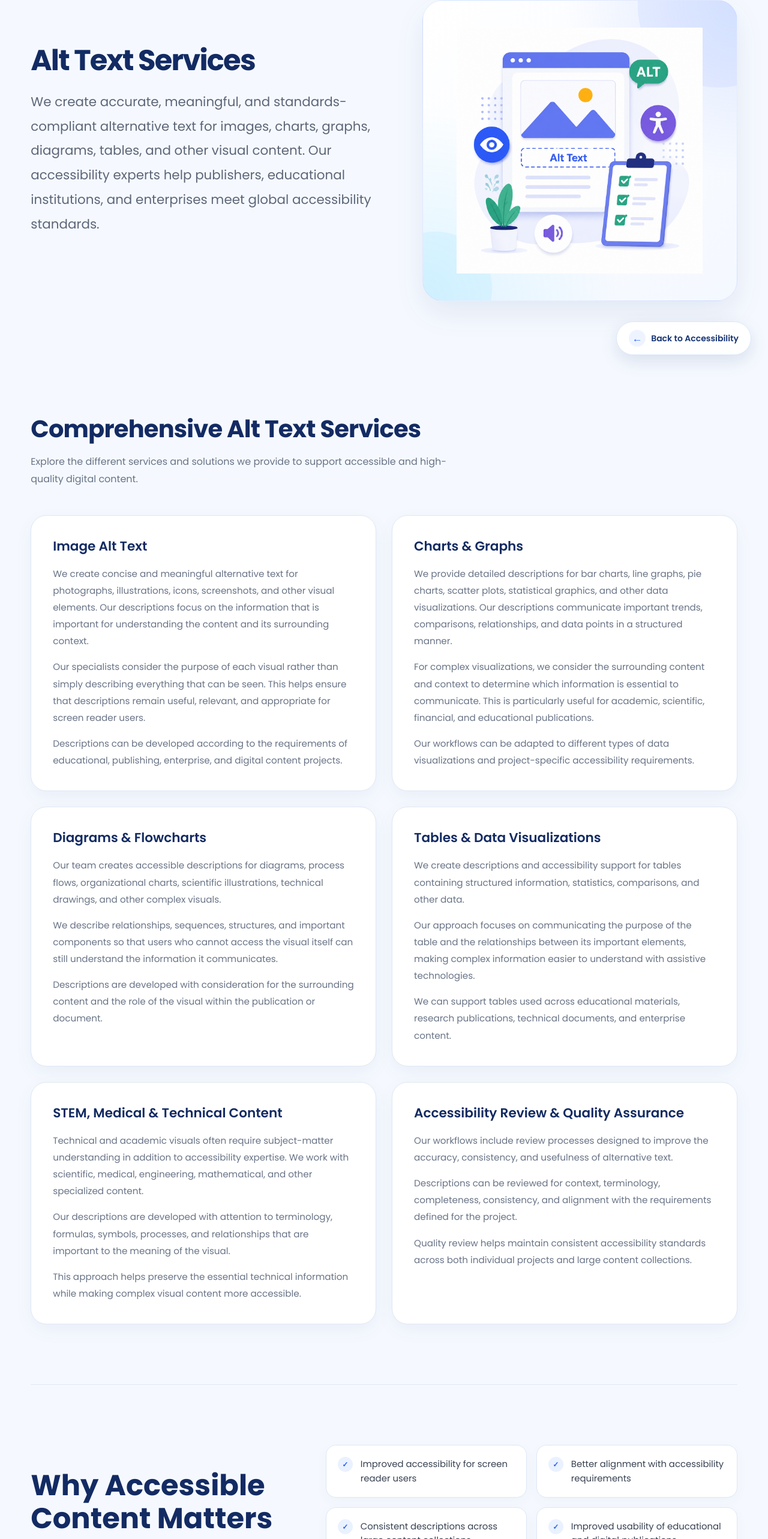
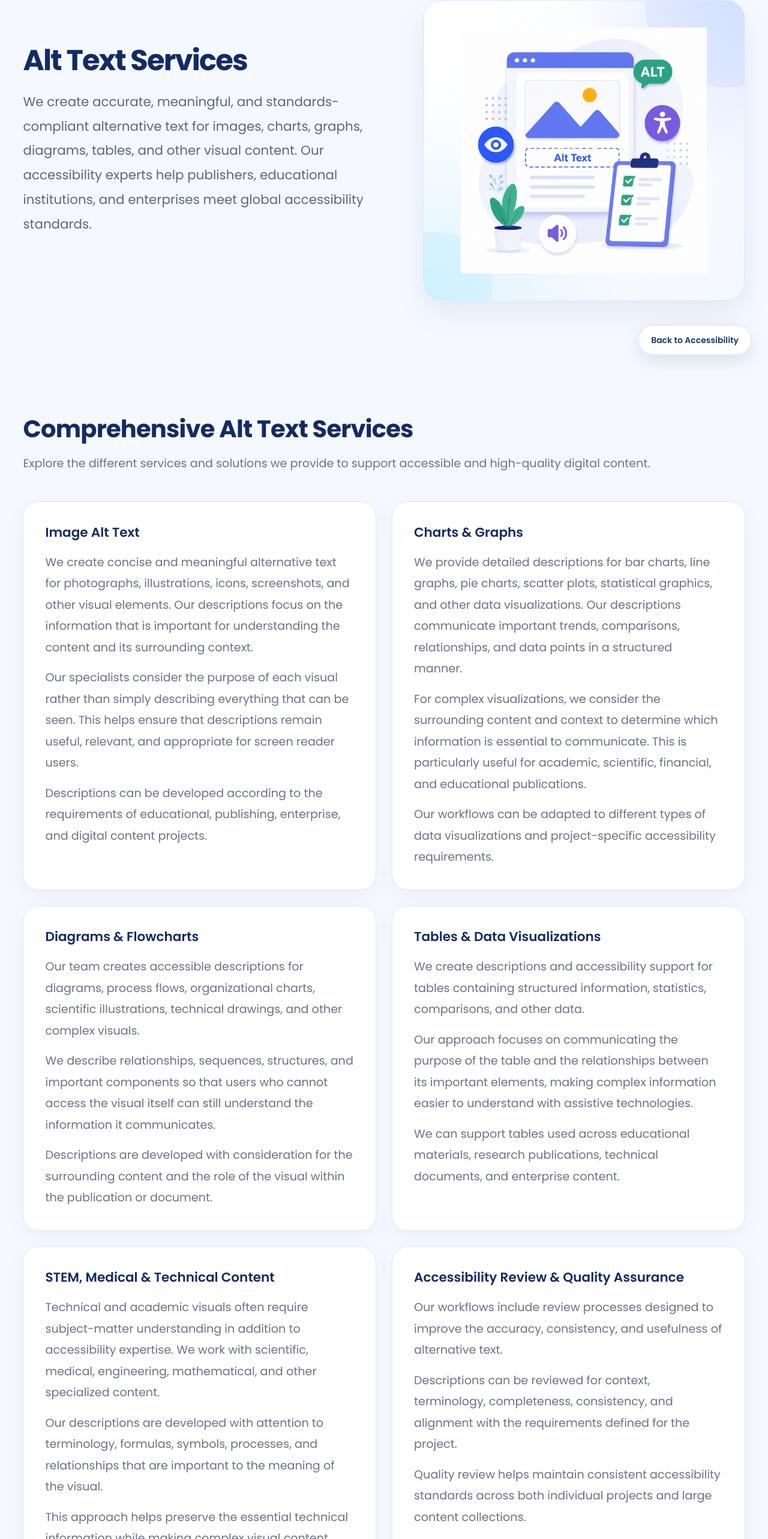
Before and after one commit to Anshikarwt08/Mirscon, a React (Vite) app: page /services/alt-text in a window 1280 px wide. Shown: the part 180-2746 px from the top of the page at 60% size. Built offline with nearby package versions, Linux system fonts and the light colour scheme.

Commit message:
Add pages in Accessibilities

```diff
--- a/src/components/Accessiblity/Hero/Hero.css
+++ b/src/components/Accessiblity/Hero/Hero.css
@@ -127,7 +127,7 @@
 
   color: #64748b;
 
-  font-size: 1.12rem;
+  font-size: 1.2rem;
 
   line-height: 1.8;
 
@@ -175,7 +175,7 @@
 
   font-family: "Poppins", sans-serif;
 
-  font-size: 1.0rem;
+  font-size: 1.07rem;
 
   font-weight: 600;
 
--- a/src/components/Accessiblity/Services/Services.jsx
+++ b/src/components/Accessiblity/Services/Services.jsx
@@ -3,8 +3,8 @@ import { Link } from "react-router-dom";
 
 import pdf from "../../../assets/pdf.png";
 import ebook from "../../../assets/ebook.jpeg";
-import epub from "../../../assets/epub.png";
 import alttext from "../../../assets/alttext.png";
+import srt from "../../../assets/srt.png";
 
 function Services() {
   const services = [
@@ -35,7 +35,7 @@ function Services() {
     {
       id: "multimedia-accessibility",
       title: "Multimedia Accessibility",
-      image: epub,
+      image: srt,
       description:
         "We make multimedia content accessible by providing professional captioning, transcription, audio description, and video accessibility services that ensure an inclusive experience for every user."
     }
--- a/src/pages/ServiceDetails/ServiceData.js
+++ b/src/pages/ServiceDetails/ServiceData.js
@@ -1,7 +1,7 @@
 import pdf from "../../assets/pdf.png";
 import ebook from "../../assets/ebook.jpeg";
-import epub from "../../assets/epub.png";
 import alttext from "../../assets/alttext.png";
+import srt from "../../assets/srt.png";
 
 const serviceData = {
   /* =========================================================
@@ -182,13 +182,6 @@ const serviceData = {
           "Yes. Our workflows can support large-scale accessibility and publishing projects while maintaining quality and consistency."
       }
     ],
-
-    cta: {
-      title: "Make Your Digital Content More Accessible",
-      description:
-        "Talk to our accessibility experts about your next project.",
-      buttonText: "Get Started"
-    }
   },
 
 
@@ -344,13 +337,6 @@ const serviceData = {
       "EdTech"
     ],
 
-    standards: [
-      "WCAG 2.2",
-      "PDF/UA",
-      "Section 508",
-      "ADA"
-    ],
-
     process: [
       {
         step: "01",
@@ -378,29 +364,6 @@ const serviceData = {
       }
     ],
 
-    whyChooseUs: [
-      {
-        title: "Multi-format Expertise",
-        description:
-          "We work with PDF, Word, PowerPoint, Excel, and other digital document formats."
-      },
-      {
-        title: "Accessibility Knowledge",
-        description:
-          "Our workflows focus on structural and functional accessibility requirements."
-      },
-      {
-        title: "Quality Assurance",
-        description:
-          "Documents go through detailed review before final delivery."
-      },
-      {
-        title: "Scalable Workflows",
-        description:
-          "Our processes can support both individual documents and large document collections."
-      }
-    ],
-
     faqs: [
       {
         question: "What types of documents can you remediate?",
@@ -419,12 +382,6 @@ const serviceData = {
       }
     ],
 
-    cta: {
-      title: "Make Your Documents Accessible",
-      description:
-        "Let our accessibility experts help transform your documents into accessible digital content.",
-      buttonText: "Get Started"
-    }
   },
 
 
@@ -580,13 +537,6 @@ const serviceData = {
       "Enterprise Publishing"
     ],
 
-    standards: [
-      "EPUB 3",
-      "WCAG 2.2",
-      "Accessible Publishing Practices",
-      "XML Standards"
-    ],
-
     process: [
       {
         step: "01",
@@ -614,29 +564,6 @@ const serviceData = {
       }
     ],
 
-    whyChooseUs: [
-      {
-        title: "Publishing Expertise",
-        description:
-          "Our workflows support academic, educational, professional, and digital publishing requirements."
-      },
-      {
-        title: "Multiple Formats",
-        description:
-          "We support a range of digital publishing formats and structured content workflows."
-      },
-      {
-        title: "Quality Focus",
-        description:
-          "Every project includes structured review and validation processes."
-      },
-      {
-        title: "Scalable Production",
-        description:
-          "Our workflows can support both individual publications and large publishing programs."
-      }
-    ],
-
     faqs: [
       {
         question: "What digital formats do you support?",
@@ -655,12 +582,6 @@ const serviceData = {
       }
     ],
 
-    cta: {
-      title: "Transform Your Content for Digital Publishing",
-      description:
-        "Work with our digital publishing team to create high-quality digital publications.",
-      buttonText: "Get Started"
-    }
   },
 
 
@@ -671,7 +592,7 @@ const serviceData = {
   "multimedia-accessibility": {
     title: "Multimedia Accessibility",
 
-    image: epub,
+    image: srt,
 
     description:
       "Professional captioning, transcription, subtitles, audio description, and video accessibility services for inclusive multimedia experiences.",
@@ -816,13 +737,6 @@ const serviceData = {
       "Healthcare"
     ],
 
-    standards: [
-      "WCAG 2.2",
-      "Section 508",
-      "ADA",
-      "Accessible Multimedia Practices"
-    ],
-
     process: [
       {
         step: "01",
@@ -850,29 +764,6 @@ const serviceData = {
       }
     ],
 
-    whyChooseUs: [
-      {
-        title: "Accessibility Expertise",
-        description:
-          "Our workflows are designed to address accessibility requirements for multimedia content."
-      },
-      {
-        title: "Accurate Production",
-        description:
-          "We focus on accuracy, synchronization, consistency, and content quality."
-      },
-      {
-        title: "Multiple Services",
-        description:
-          "Captioning, transcription, subtitles, audio description, and annotation can be combined within a single workflow."
-      },
-      {
-        title: "Scalable Delivery",
-        description:
-          "Our production workflows can support both individual videos and large multimedia libraries."
-      }
-    ],
-
     faqs: [
       {
         question: "What multimedia services do you provide?",
@@ -890,13 +781,6 @@ const serviceData = {
           "Yes. Captioning and subtitle files can be synchronized with the corresponding multimedia content."
       }
     ],
-
-    cta: {
-      title: "Make Your Multimedia Content Accessible",
-      description:
-        "Talk to our accessibility specialists about your multimedia accessibility requirements.",
-      buttonText: "Get Started"
-    }
   }
 };
 
--- a/src/pages/ServiceDetails/ServiceDetails.css
+++ b/src/pages/ServiceDetails/ServiceDetails.css
@@ -18,7 +18,7 @@
 }
 
 .service-details-page section {
-    width: min(1200px, 92%);
+    width: min(1350px, 94%);
     margin-left: auto;
     margin-right: auto;
 }
@@ -185,13 +185,13 @@
 }
 
 .service-details-section-heading p {
-    max-width: 720px;
+    max-width: none;
 
     margin: 18px 0 0;
 
     color: #687386;
 
-    font-size: 1rem;
+    font-size: 1.2rem;
 
     line-height: 1.8;
 }
@@ -284,7 +284,7 @@
 
     color: #687386;
 
-    font-size: 0.95rem;
+    font-size: 1.2rem;
 
     line-height: 1.85;
 }
@@ -331,7 +331,7 @@
 
     color: #687386;
 
-    font-size: 1rem;
+    font-size: 1.2rem;
 
     line-height: 1.8;
 }
@@ -346,52 +346,28 @@
 
 .service-details-benefit-item {
     display: flex;
-
     align-items: flex-start;
-
-    gap: 13px;
+    gap: 15px;
 
     padding: 19px;
 
     border: 1px solid #dfe8f5;
-
     border-radius: 17px;
 
     background: #ffffff;
 
     color: #374151;
 
-    font-size: 0.93rem;
-
-    line-height: 1.6;
+    font-size: 1.07rem;   /* increased from 0.93rem */
+    line-height: 1.65;
 
     box-shadow:
         0 6px 20px rgba(19, 43, 99, 0.035);
 }
 
 .service-details-check {
-    display: flex;
-
-    align-items: center;
-
-    justify-content: center;
-
-    width: 25px;
-    height: 25px;
-
-    flex-shrink: 0;
-
-    border-radius: 50%;
-
-    background: #eaf1ff;
-
-    color: #2962ff;
-
-    font-size: 0.75rem;
-
-    font-weight: 700;
+    display: none;
 }
-
 
 /* =========================================================
    INDUSTRIES
@@ -432,7 +408,7 @@
 
     text-align: center;
 
-    font-size: 0.9rem;
+    font-size: 1.09rem;
 
     font-weight: 600;
 
@@ -514,7 +490,7 @@
 
     color: #132b63;
 
-    font-size: 1.1rem;
+    font-size: 1.5rem;
 
     font-weight: 600;
 }
@@ -524,7 +500,7 @@
 
     color: #687386;
 
-    font-size: 0.9rem;
+    font-size: 1.05rem;
 
     line-height: 1.7;
 }
@@ -668,28 +644,6 @@
 }
 
 
-/* Arrow */
-
-.floating-back-arrow {
-  display: flex;
-  align-items: center;
-  justify-content: center;
-
-  width: 28px;
-  height: 28px;
-
-  border-radius: 50%;
-
-  background: #eef4ff;
-  color: #2962ff;
-
-  font-size: 17px;
-  line-height: 1;
-
-  transition:
-    transform 0.25s ease,
-    background 0.25s ease;
-}
 
 
 /* Hover */
--- a/src/pages/ServiceDetails/ServiceDetails.jsx
+++ b/src/pages/ServiceDetails/ServiceDetails.jsx
@@ -381,9 +381,7 @@ function ServiceDetails() {
         onClick={() => navigate("/accessibility")}
         aria-label="Back to Accessibility"
       >
-        <span className="floating-back-arrow" aria-hidden="true">
-          ←
-        </span>
+
 
         <span className="floating-back-text">
           Back to Accessibility
```
Also changed, not shown: src/assets/epub.png (deleted), src/assets/srt.png (added).
